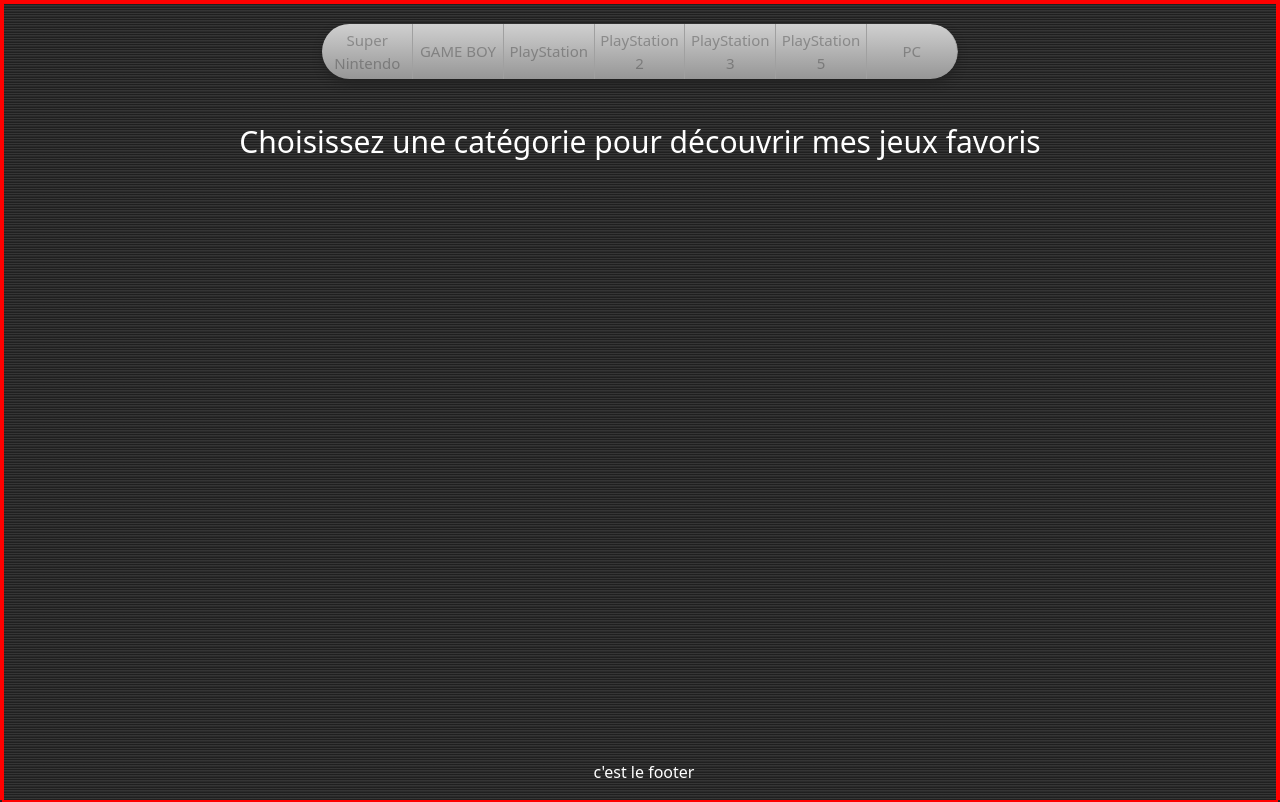
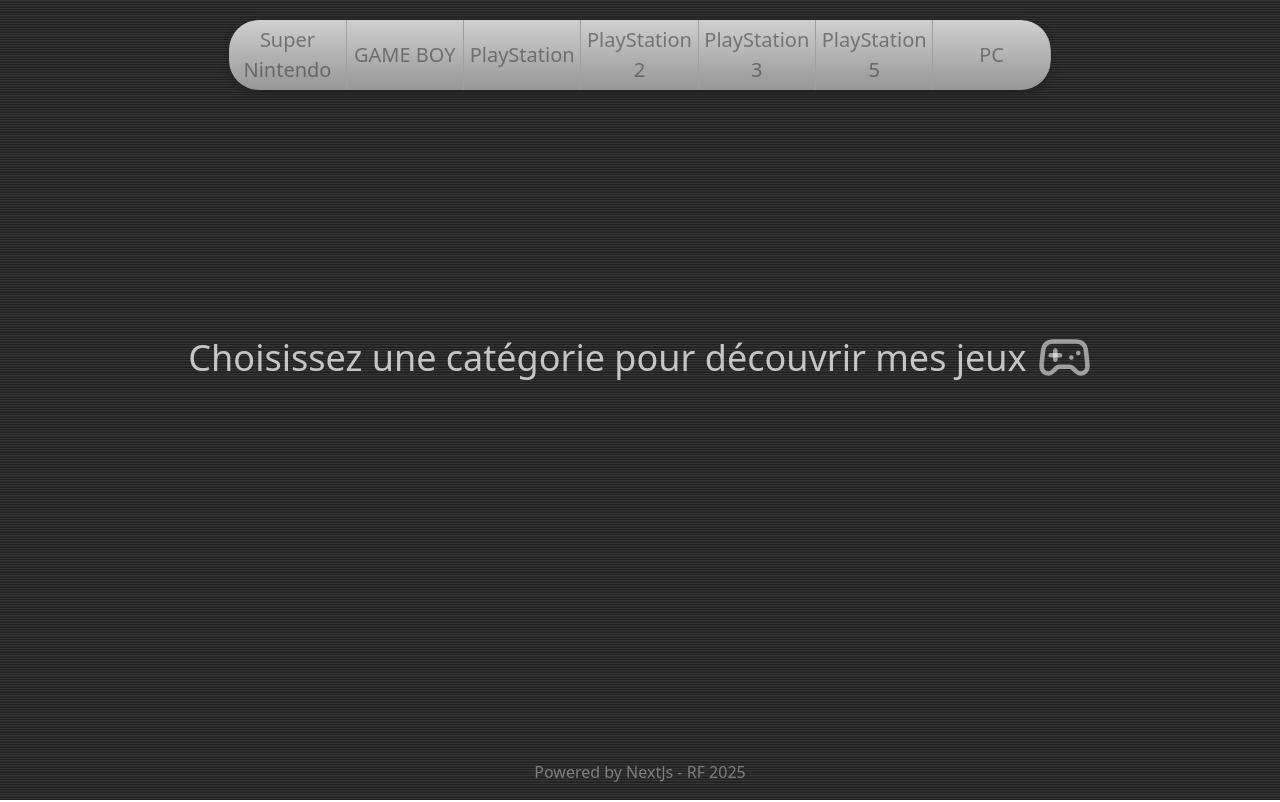
Before and after one commit to 6dean/myfavgames, a Next.js app: page / in a window 1280 px wide. Built offline with nearby package versions, Linux system fonts and the light colour scheme; no server answers.

Commit message:
last commit

```diff
--- a/src/app/footer.js
+++ b/src/app/footer.js
@@ -1,5 +1,5 @@
 const Footer = () => {
-  return <footer>c'est le footer</footer>;
+  return <footer>Powered by NextJs - RF 2025</footer>;
 };
 
 export default Footer;
--- a/src/app/globals.css
+++ b/src/app/globals.css
@@ -4,16 +4,17 @@
 
 html,
 body {
-  overflow-x: hidden; /* Empêche le scroll horizontal */
+  height: 100vh; /* La hauteur de l'écran visible */
+  margin: 0; /* Supprime les marges par défaut */
+  overflow: hidden; /* Supprime tout défilement, horizontal ou vertical */
   background: repeating-linear-gradient(
     0deg,
-    /* Angle du motif */ #141414,
+    #141414,
     /* Première couleur */ #414141 2px,
     /* Taille du motif */ #1a1a1a 2px,
     /* Deuxième couleur */ #3a3a3a 5px /* Taille du motif */
   );
-  border: 2px solid red;
-  height: 100vh;
+  box-sizing: border-box; /* Inclut les bordures dans la taille */
 }
 
 body {
@@ -44,7 +45,23 @@
 .button-logo {
   background: linear-gradient(to bottom, #d0d0d0, #969696);
   /* Gris clair avec un léger dégradé */
-  color: rgba(55, 55, 55, 0.393);
+  color: rgba(55, 55, 55, 0.559);
+  text-align: center;
+  font-weight: 400;
+  cursor: pointer;
+  transition: all 0.2s ease-in-out;
+  display: inline-flex; /* Flex pour centrer verticalement */
+  justify-content: center; /* Centre horizontalement */
+  align-items: center; /* Centre verticalement */
+  padding: 5px; /* Réduction de l'espace interne */
+  font-size: 20px; /* Taille de police plus petite */
+  flex: 1; /* Rend les boutons flexibles pour occuper l'espace */
+  border-right: 1px solid #a0a0a0; /* Séparation entre les boutons */
+}
+
+.button-logo-select {
+  background: linear-gradient(to bottom, #d0d0d0, #8e8e8e);
+  font-weight: 500;
   text-align: center;
   cursor: pointer;
   transition: all 0.2s ease-in-out;
@@ -52,21 +69,7 @@
   justify-content: center; /* Centre horizontalement */
   align-items: center; /* Centre verticalement */
   padding: 5px; /* Réduction de l'espace interne */
-  font-size: 15px; /* Taille de police plus petite */
-  flex: 1; /* Rend les boutons flexibles pour occuper l'espace */
-  border-right: 1px solid #a0a0a0; /* Séparation entre les boutons */
-}
-
-.button-logo-select {
-  background: linear-gradient(to bottom, #d0d0d0, #8e8e8e);
-  text-align: center;
-  cursor: pointer;
-  transition: all 0.2s ease-in-out;
-  display: inline-flex; /* Flex pour centrer verticalement */
-  justify-content: center; /* Centre horizontalement */
-  align-items: center; /* Centre verticalement */
-  padding: 5px; /* Réduction de l'espace interne */
-  font-size: 14px; /* Taille de police plus petite */
+  font-size: 20px; /* Taille de police plus petite */
   flex: 1; /* Rend les boutons flexibles pour occuper l'espace */
   border-right: 1px solid #a0a0a0; /* Séparation entre les boutons */
 }
@@ -98,10 +101,20 @@
 
 .empty-container {
   display: flex;
-  justify-content: center;
-  align-items: center;
-  color: white;
+  align-items: center; /* Aligne verticalement le texte et l'icône */
+  justify-content: center; /* Centrer le contenu horizontalement */
+  gap: 10px; /* Ajoute un espace entre le texte et l'icône */
+  margin-top: 200px;
+  color: rgba(255, 255, 255, 0.73);
   font-size: 30px;
+}
+
+.empty-text {
+  font-size: 1.2em; /* Ajustez la taille de la police si nécessaire */
+}
+
+.empty-icon {
+  color: rgba(255, 255, 255, 0.549);
 }
 
 .slider-container img {
@@ -164,9 +177,11 @@
 }
 
 .title-game {
-  font-size: 40px;
-  font-weight: 600;
+  font-size: 45px;
+  font-weight: 700;
   color: whitesmoke;
+  word-spacing: 2px;
+  letter-spacing: 2px;
 }
 
 .text-info {
@@ -176,6 +191,19 @@
 
 .text-card {
   color: whitesmoke;
+  font-size: 20px;
+  font-weight: 500;
+}
+
+.note-style {
+  color: whitesmoke;
+  font-size: 20px;
+  font-weight: 600;
+}
+
+.note-top {
+  color: rgba(0, 0, 0, 0.675);
+  font-size: 15px;
 }
 
 .text-red {
@@ -254,7 +282,7 @@
   bottom: 0;
   width: 100%;
   height: 60px;
-  color: white;
+  color: rgba(255, 255, 255, 0.395);
   text-align: center;
   padding: 20px;
   box-sizing: border-box;
--- a/src/app/page.js
+++ b/src/app/page.js
@@ -4,6 +4,7 @@
 import { useState, useEffect } from "react";
 import Header from "./header";
 import SliderGames from "./slider-details";
+import { LuGamepad2 } from "react-icons/lu";
 import Footer from "./footer";
 
 export default function Home() {
@@ -57,7 +58,12 @@
           />
         ) : (
           <div className="empty-container">
-            Choisissez une catégorie pour découvrir mes jeux favoris
+            <span className="empty-text">
+              Choisissez une catégorie pour découvrir mes jeux
+            </span>
+            <span className="empty-icon">
+              <LuGamepad2 size={55} />
+            </span>
           </div>
         )}
       </div>
--- a/src/app/slider-details.js
+++ b/src/app/slider-details.js
@@ -118,10 +118,12 @@
                   <p className="text-info text-lg font-semibold">
                     Note Presse{" "}
                   </p>
-                  {typeof actualGame === "number"
-                    ? gamesDisplay[actualGame].jeuxVideoComRating
-                    : "error server"}
-                  <>/20</>
+                  <p className="note-style">
+                    {typeof actualGame === "number"
+                      ? gamesDisplay[actualGame].jeuxVideoComRating
+                      : "error server"}
+                    <span className="note-top">/20</span>
+                  </p>
                 </div>
                 <div className="flex justify-between">
                   <p className="text-info text-lg font-semibold">
```
